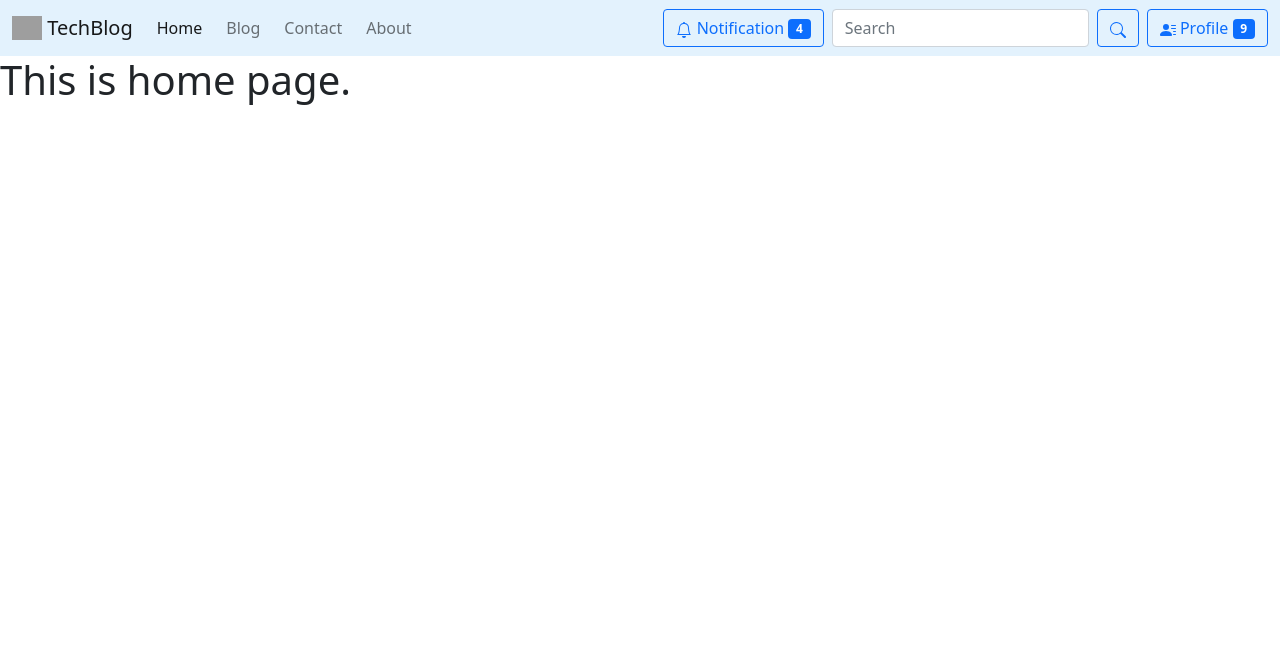
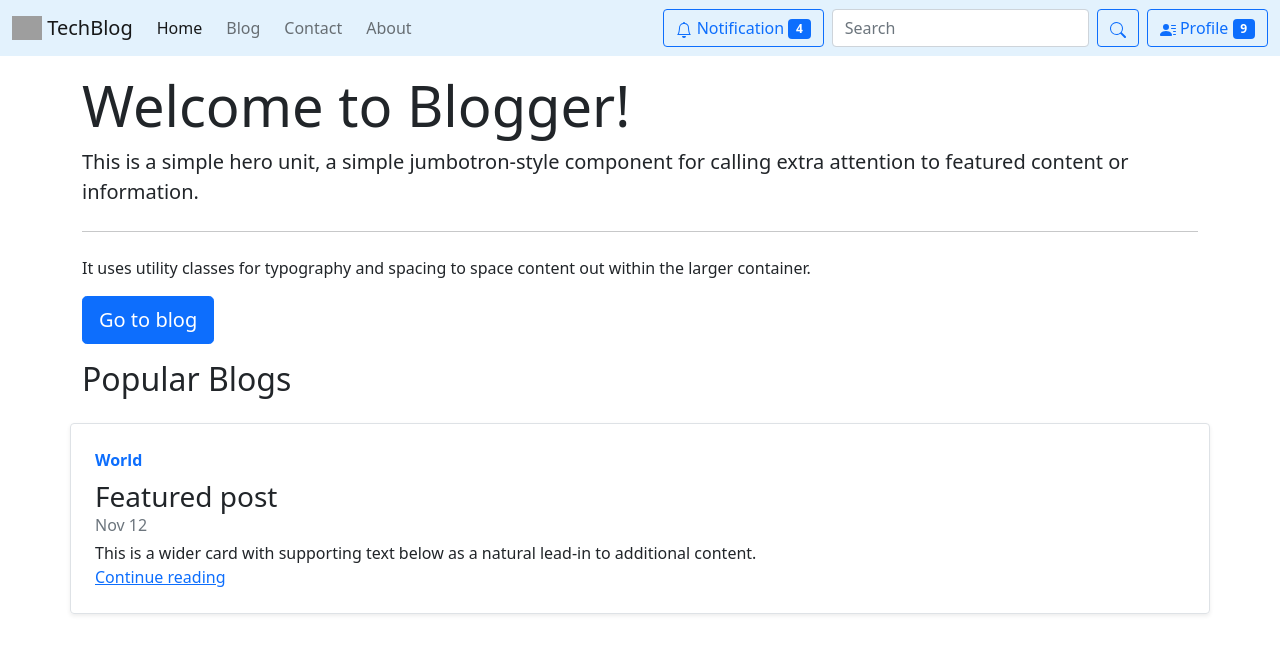
Before and after one commit to chandan8111/blogger, a Django app: page / in a window 1280 px wide. Shown: the top 654 px of the page. Run offline with Django 3.2, Linux system fonts and the light colour scheme; grey boxes are pictures that could not be loaded.

Commit message:
Add blog post card for display blogpost

```diff
--- a/templates/home/index.html
+++ b/templates/home/index.html
@@ -1,17 +1,41 @@
 {% extends "base.html" %}
 {% block title %}Tech Blog | Home{% endblock %}
-{% block meta %}
-{% endblock meta %}
-{% block css %}
-{% endblock css %}
 {% block homeactive %} active {% endblock homeactive %}
 {% block body %}
-<div>
-    <h1>This is home page.</h1>
+<div class="container my-3">
+    <div class="jumbotron">
+        <h1 class="display-4">Welcome to Blogger!</h1>
+        <p class="lead">
+            This is a simple hero unit, a simple jumbotron-style component for calling
+            extra attention to featured content or information.
+        </p>
+        <hr class="my-4" />
+        <p>
+            It uses utility classes for typography and spacing to space content out
+            within the larger container.
+        </p>
+        <a class="btn btn-primary btn-lg" href="/blog" role="button">Go to blog</a>
+    </div>
 </div>
-{% endblock %}
-{% block js %}
-<script>
 
-</script>
-{% endblock js %}
+<div class="container my-3">
+    <h2>Popular Blogs</h2>
+    <!-- <div class="col-md-6"> -->
+        <div class="row no-gutters border rounded overflow-hidden flex-md-row my-4 shadow-sm h-md-250 position-relative">
+            <div class="col p-4 d-flex flex-column position-static">
+                <strong class="d-inline-block mb-2 text-primary">World</strong>
+                <h3 class="mb-0">Featured post</h3>
+                <div class="mb-1 text-muted">Nov 12</div>
+                <p class="card-text mb-auto">
+                    This is a wider card with supporting text below as a natural lead-in
+                    to additional content.
+                </p>
+                <a href="#" class="stretched-link">Continue reading</a>
+            </div>
+            <div class="col-auto d-none d-lg-block">
+
+            </div>
+        </div>
+    <!-- </div> -->
+</div>
+{% endblock body %}
```
Also changed, not shown: templates/blog/blog.html (+21 -2 lines).
